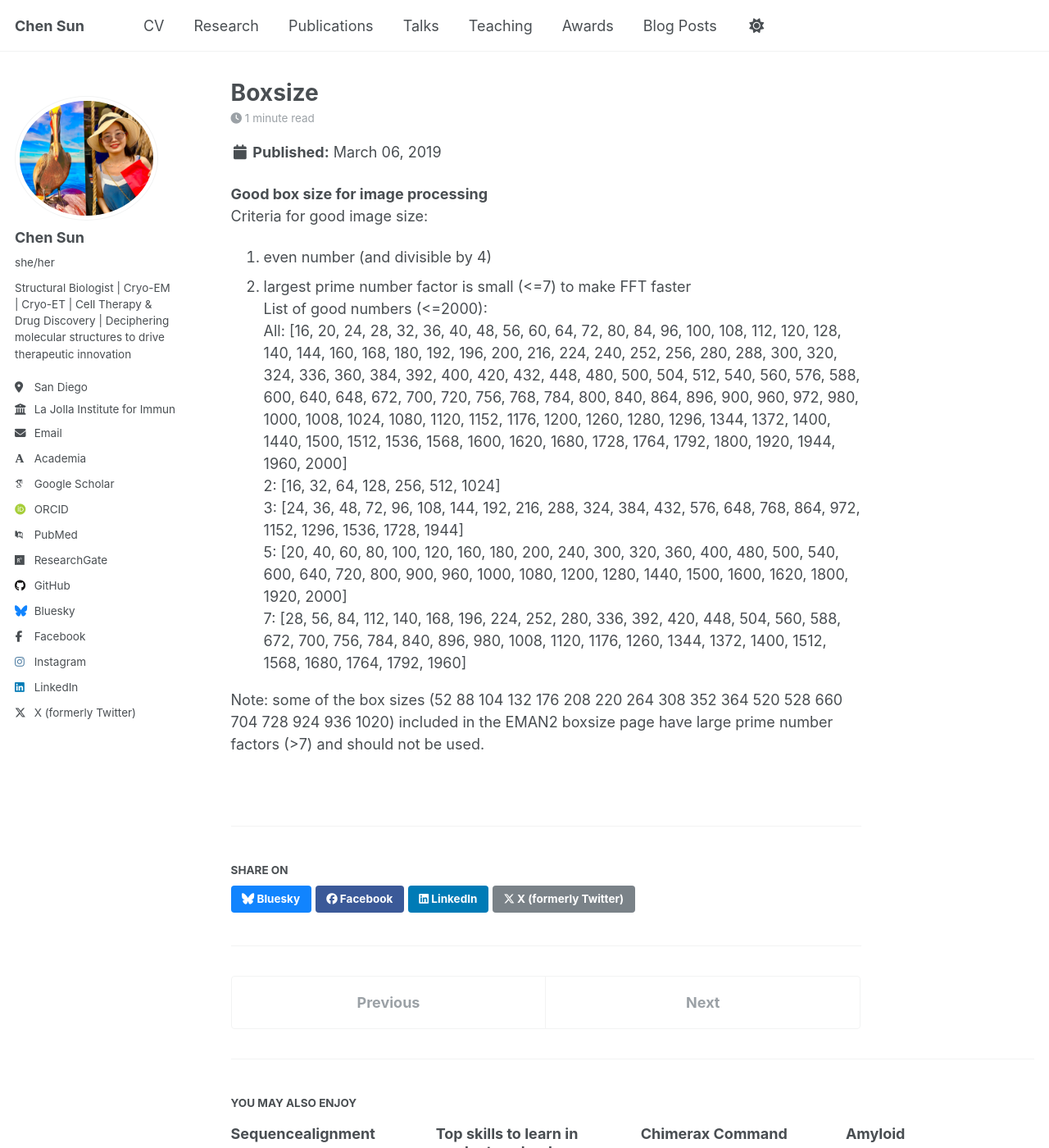
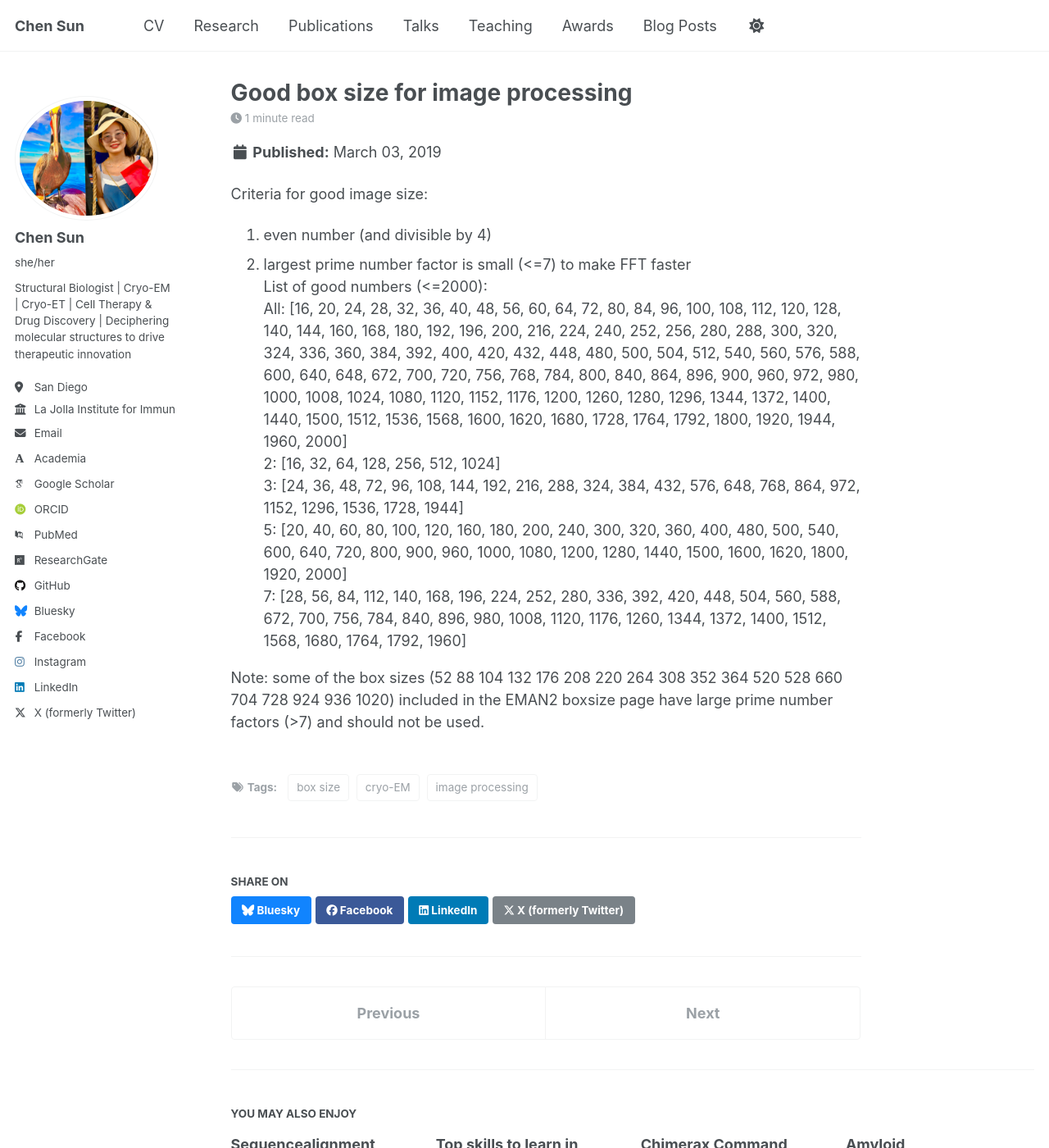
Before and after one commit to sun647/sun647.github.io, a Jekyll site: the page built from _posts/2019-03-06-boxsize.md, in a window 1280 px wide and 1400 px high. Shown: the whole window at 82% size. Built offline with Jekyll 4.4.1, drawn with Linux system fonts in a browser that asks for light colours; some web fonts are replaced; a script that is not in the unit is left out.

Commit message:
Update 2019-03-06-boxsize.md

```diff
--- a/_posts/2019-03-06-boxsize.md
+++ b/_posts/2019-03-06-boxsize.md
@@ -1,4 +1,13 @@
-**Good box size for image processing** <br>
+---
+title: 'Good box size for image processing'
+date: 2019-03-03
+permalink: /posts/blog-post-3/
+tags:
+  - box size
+  - cryo-EM
+  - image processing
+---
+
 Criteria for good image size:<br>
 1. even number (and divisible by 4)<br>
 2. largest prime number factor is small (<=7) to make FFT faster<br>
```
